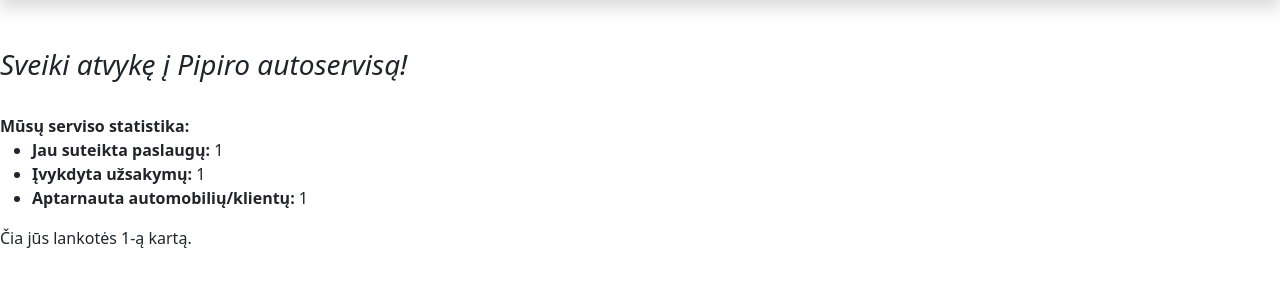
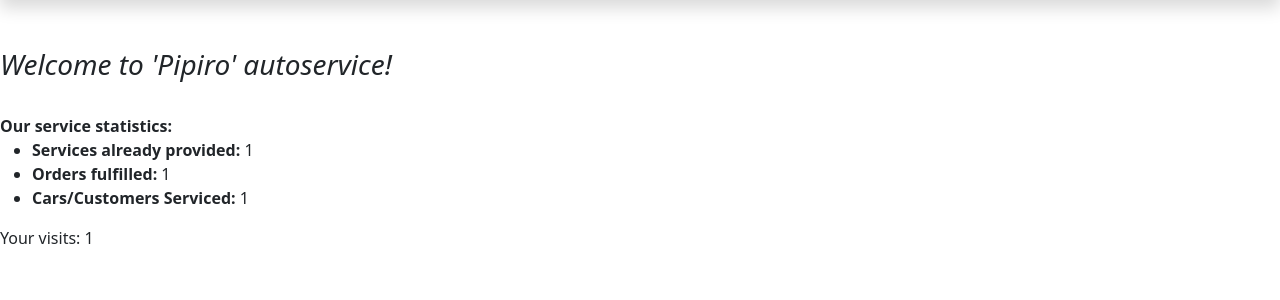
Before and after one commit to Aurume/autoservisas, a Django app: template mysite/servisas/templates/index.html in a window 1280 px wide. Shown: the part 106-406 px from the top of the page. Run offline with Django 3.2, Linux system fonts and the light colour scheme; the template is opened without the code that fills it: most values are stand-ins (such as "Sample title", 1, 10 or a date in 2020).

Commit message:
Pradžios puslapio vertimas anglų-lietuvių

```diff
--- a/mysite/servisas/templates/index.html
+++ b/mysite/servisas/templates/index.html
@@ -1,16 +1,16 @@
 {% extends "base.html" %}
-
+{% load i18n %}
 {% block title %}HOME{% endblock %}
 
 {% block content %}
 <!--<h1>Autoservisas</h1>-->
-<h3><i>Sveiki atvykę į Pipiro autoservisą!</i></h3>
-<br><b>Mūsų serviso statistika:</b><br>
+<h3><i>{% trans "Welcome to 'Pipiro' autoservice!" %}</i></h3>
+<br><b>{% trans "Our service statistics:" %}</b><br>
 
 <ul>
-    <li><b>Jau suteikta paslaugų:</b> {{ num_paslaugu }}</li>
-    <li><b>Įvykdyta užsakymų:</b> {{ num_uzsakymai }}</li>
-    <li><b>Aptarnauta automobilių/klientų:</b> {{ num_automobiliai }}</li>
+    <li><b>{% trans "Services already provided:" %}</b> {{ num_paslaugu }}</li>
+    <li><b>{% trans "Orders fulfilled:" %}</b> {{ num_uzsakymai }}</li>
+    <li><b>{% trans "Cars/Customers Serviced:" %}</b> {{ num_automobiliai }}</li>
 </ul>
-<p>Čia jūs lankotės {{ num_apsilankymai }}-ą kartą.</p>
+<p> {% trans "Your visits: "%}{{ num_apsilankymai }}</p>
 {% endblock %}
```
Also changed, not shown: mysite/db.sqlite3, mysite/servisas/locale/lt/LC_MESSAGES/django.po (added), 1 other file.
